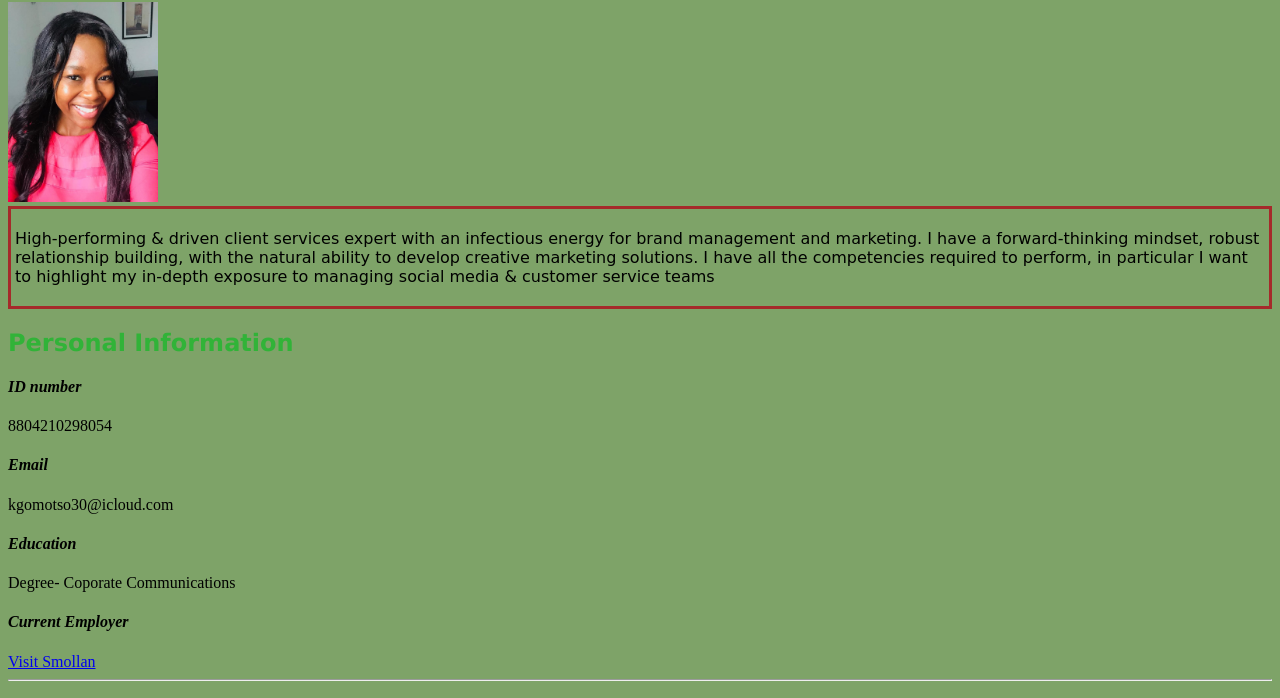
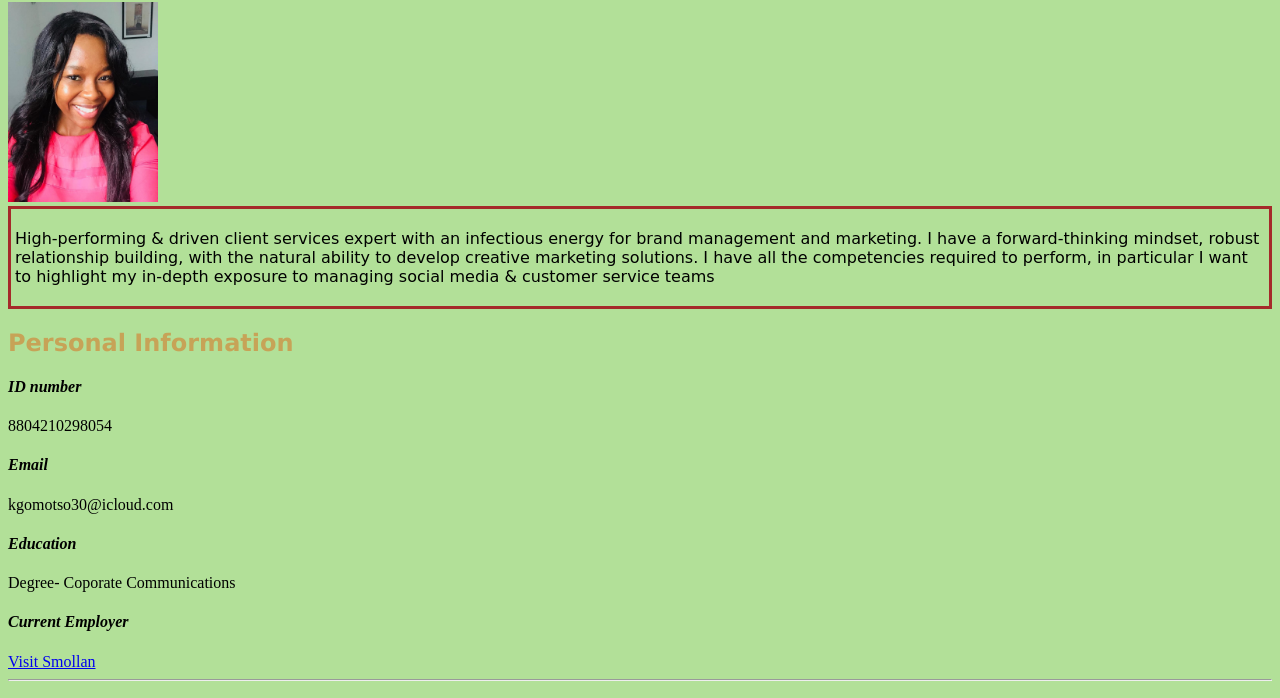
Before and after one commit to Kgomotso30/My-Digital-Resume, a plain HTML site: page index.html in a window 1280 px wide. Shown: the part 79-777 px from the top of the page. Drawn offline with Linux system fonts and the light colour scheme.

Commit message:
changed background colour

```diff
--- a/CSS/stylesheet.css
+++ b/CSS/stylesheet.css
@@ -1,8 +1,8 @@
 body{
-    background-color: rgb(126, 163, 104);
+    background-color: rgb(178, 224, 152);
 }
    h2{
-       color: rgb(49, 179, 56);
+       color: rgb(199, 163, 87);
        font-family: Verdana, Geneva, Tahoma, sans-serif;
    }
 h1{
```
